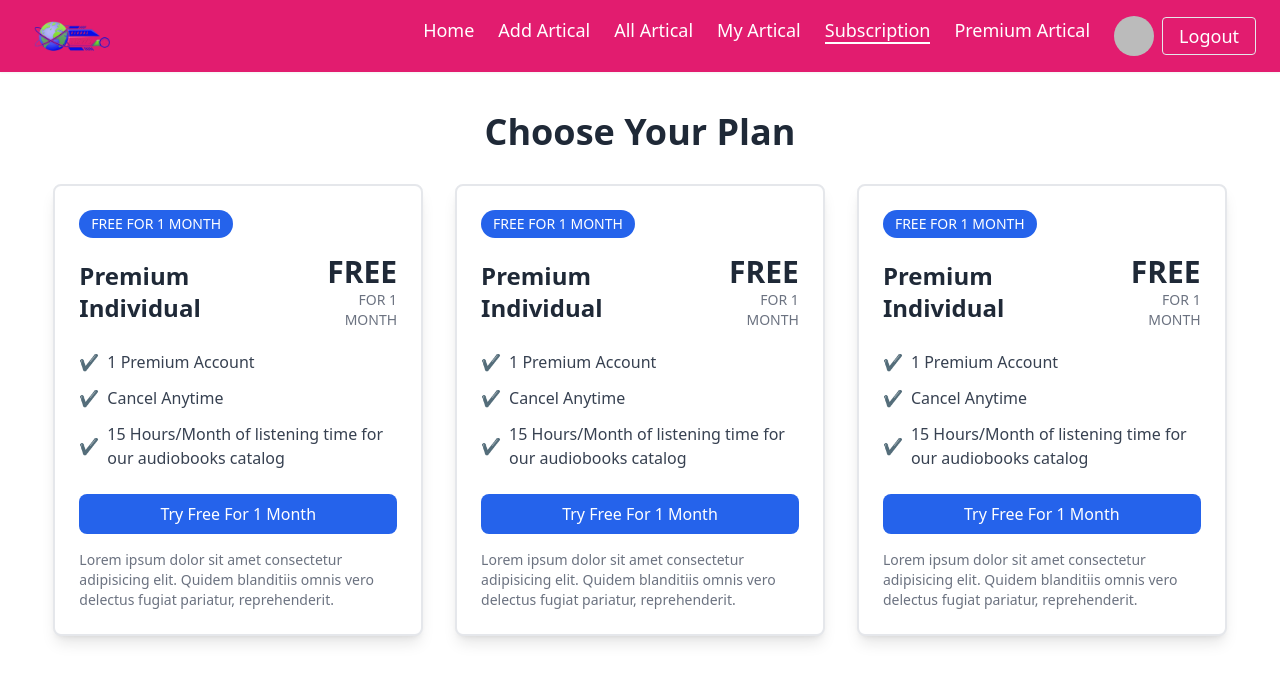
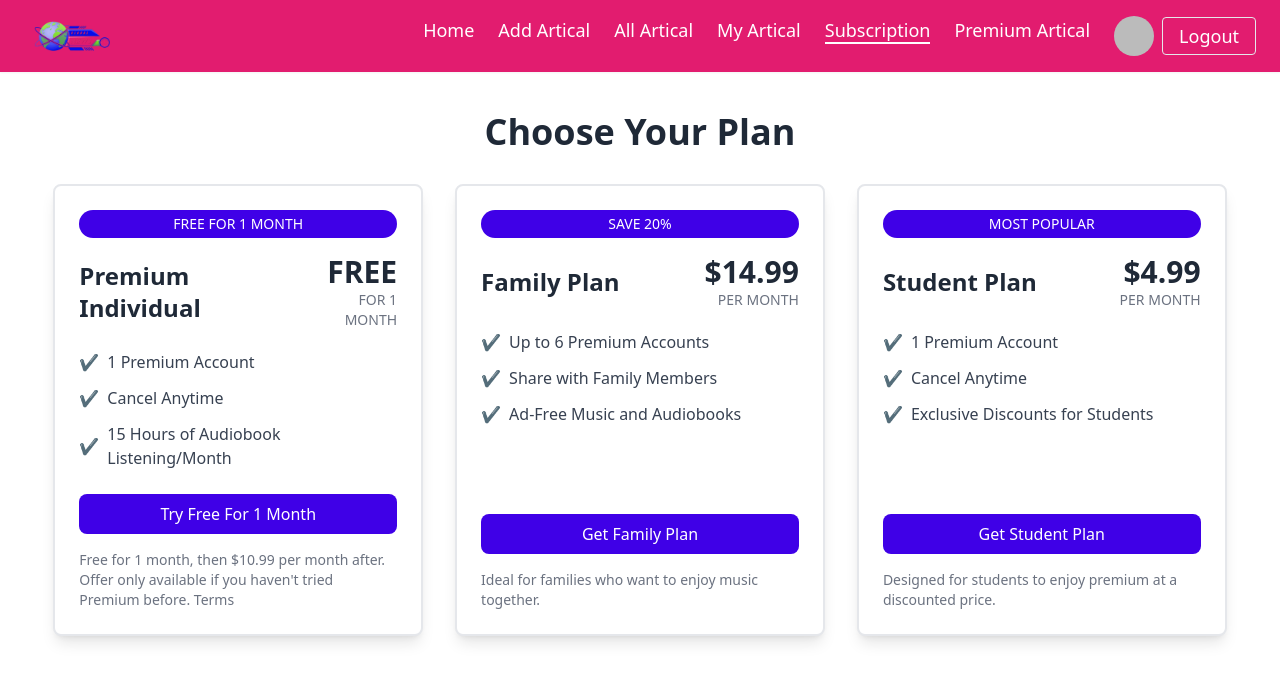
Before and after one commit to programmerrabbanii/news-paper-clients-, a React (Vite) app: page /subscription in a window 1280 px wide. Shown: the top 682 px of the page. Built offline with nearby package versions, Linux system fonts and the light colour scheme; no server answers; sample sign-in values are in the browser's storage.

Commit message:
countup user section here

```diff
--- a/src/components/AllPublishers.jsx
+++ b/src/components/AllPublishers.jsx
@@ -2,7 +2,7 @@ import { useQuery } from "@tanstack/react-query";
 import axios from "axios";
 import React from "react";
 
-const AllPublishers = ({ publishers }) => {
+const AllPublishers = () => {
   const { data, isLoading, error } = useQuery({
     queryKey: ["sliderData"],
     queryFn: async () => {
@@ -11,13 +11,24 @@ const AllPublishers = ({ publishers }) => {
     },
   });
 
+  if (isLoading) {
+    return <div>Loading...</div>;
+  }
+
+  if (error) {
+    return <div>Error: {error.message}</div>;
+  }
+
   return (
     <div className="all-publishers w-full p-5 bg-white shadow-lg rounded-lg">
       <h2 className="text-2xl font-bold mb-4">All Publishers</h2>
       <ul>
-        {data.map((publisher, index) => (
+        {data && data.map((publisher, index) => (
           <li key={index} className="p-3 border-b last:border-none">
-            {publisher}
+            {/* এখানে publisher অবজেক্ট থেকে প্রয়োজনীয় প্রপার্টি রেন্ডার করা হচ্ছে */}
+            <h3 className="font-bold text-lg">{publisher.title}</h3>
+            <p className="text-gray-600">{publisher.description}</p>
+            <span className="text-sm text-gray-400">Views: {publisher.viewCount}</span>
           </li>
         ))}
       </ul>
--- a/src/components/Plans.jsx
+++ b/src/components/Plans.jsx
@@ -20,7 +20,7 @@ const Plans = () => {
             <li>All features included</li>
           </ul>
           <button
-            className="mt-3 px-4 py-2 bg-blue-500 text-white rounded-lg"
+            className="mt-3 px-4 py-2 bg-[#3F00E7] text-white rounded-lg"
             onClick={() => navigate("/subscription")}
           >
             Subscribe Now
--- a/src/components/Statistics.jsx
+++ b/src/components/Statistics.jsx
@@ -1,9 +1,15 @@
-import React from "react";
+import React, { useContext } from "react";
 import CountUp from "react-countup";
+import { AuthContext } from "../auth/AuthProvider";
 
-const Statistics = ({ users }) => {
-  const totalUsers = users.length;
-  const premiumUsers = users.filter((user) => user.isPremium).length;
+const Statistics = () => {
+  const { user } = useContext(AuthContext);
+
+  // চেক করা হচ্ছে user অ্যারে কিনা
+  const totalUsers = Array.isArray(user) ? user.length : 0;
+  const premiumUsers = Array.isArray(user)
+    ? user.filter((user) => user.isPremium).length
+    : 0;
   const normalUsers = totalUsers - premiumUsers;
 
   return (
--- a/src/page/Home.jsx
+++ b/src/page/Home.jsx
@@ -3,7 +3,7 @@ import Slider from '../components/Slider';
 import TrendingArticles from '../components/TrendingArticles';
 // import AllPublishers from '../components/AllPublishers';
 import Plans from '../components/Plans';
-// import Statistics from '../components/Statistics';
+import Statistics from '../components/Statistics';
 // import SubscriptionPage from '../components/SubscriptionPage';
 import Testimonials from '../components/Testimonials';
 import FeaturedArticles from '../components/FeaturedArticles';
@@ -14,7 +14,7 @@ const Home = () => {
            <Slider></Slider>
            <TrendingArticles></TrendingArticles>
            {/* <AllPublishers></AllPublishers> */}
-           {/* <Statistics></Statistics> */}
+           <Statistics></Statistics>
            <Plans></Plans>
            {/* <SubscriptionPage></SubscriptionPage> */}
            <FeaturedArticles></FeaturedArticles>
--- a/src/page/Subscription.jsx
+++ b/src/page/Subscription.jsx
@@ -5,17 +5,11 @@ const Subscription = () => {
     <div className="w-11/12 mx-auto my-10">
       <h1 className="text-4xl font-bold text-center mb-8 text-gray-800">Choose Your Plan</h1>
       <div className="grid grid-cols-1 md:grid-cols-2 lg:grid-cols-3 gap-8">
-        {/* Subscription Card */}
-        {Array.from({ length: 3 }).map((_, index) => (
-          <div
-            key={index}
-            className="border-2 p-6 rounded-lg shadow-lg hover:shadow-2xl transition-all bg-white"
-          >
-            {/* Free Tag */}
-            <button className="bg-blue-600 text-white py-1 px-3 text-sm rounded-full uppercase mb-4">
+        {/* Card 1 */}
+        <div className="border-2 p-6 rounded-lg shadow-lg hover:shadow-2xl transition-all bg-white flex flex-col h-full">
+          <button className="bg-[#3F00E7] text-white py-1 px-3 text-sm rounded-full uppercase mb-4">
             Free for 1 Month
           </button>
-            {/* Title and Price */}
           <div className="flex justify-between items-center mb-5">
             <h2 className="text-2xl font-semibold text-gray-800">Premium Individual</h2>
             <div className="text-right">
@@ -23,8 +17,7 @@ const Subscription = () => {
               <p className="text-gray-500 text-sm">FOR 1 MONTH</p>
             </div>
           </div>
-            {/* Features */}
-            <ul className="mb-6 space-y-3 text-gray-700">
+          <ul className="mb-6 space-y-3 text-gray-700 flex-grow">
             <li className="flex items-center">
               <span className="mr-2 text-blue-600">✔</span> 1 Premium Account
             </li>
@@ -32,20 +25,79 @@ const Subscription = () => {
               <span className="mr-2 text-blue-600">✔</span> Cancel Anytime
             </li>
             <li className="flex items-center">
-                <span className="mr-2 text-blue-600">✔</span> 15 Hours/Month of listening time for our audiobooks catalog
+              <span className="mr-2 text-blue-600">✔</span> 15 Hours of Audiobook Listening/Month
             </li>
           </ul>
-            {/* Try Free Button */}
-            <button className="w-full bg-blue-600 hover:bg-blue-700 text-white py-2 rounded-lg font-medium transition-all">
+          <button className="w-full bg-[#3F00E7] text-white py-2 rounded-lg font-medium transition-all">
             Try Free For 1 Month
           </button>
-            {/* Description */}
           <p className="text-sm text-gray-500 mt-4">
-              Lorem ipsum dolor sit amet consectetur adipisicing elit. Quidem blanditiis omnis vero
-              delectus fugiat pariatur, reprehenderit.
+            Free for 1 month, then $10.99 per month after. Offer only
+            available if you haven't tried Premium before. Terms
           </p>
         </div>
-        ))}
+
+        {/* Card 2 */}
+        <div className="border-2 p-6 rounded-lg shadow-lg hover:shadow-2xl transition-all bg-white flex flex-col h-full">
+          <button className="bg-[#3F00E7] text-white py-1 px-3 text-sm rounded-full uppercase mb-4">
+            Save 20%
+          </button>
+          <div className="flex justify-between items-center mb-5">
+            <h2 className="text-2xl font-semibold text-gray-800">Family Plan</h2>
+            <div className="text-right">
+              <h3 className="text-3xl font-bold text-gray-800">$14.99</h3>
+              <p className="text-gray-500 text-sm">PER MONTH</p>
+            </div>
+          </div>
+          <ul className="mb-6 space-y-3 text-gray-700 flex-grow">
+            <li className="flex items-center">
+              <span className="mr-2 text-green-600">✔</span> Up to 6 Premium Accounts
+            </li>
+            <li className="flex items-center">
+              <span className="mr-2 text-green-600">✔</span> Share with Family Members
+            </li>
+            <li className="flex items-center">
+              <span className="mr-2 text-green-600">✔</span> Ad-Free Music and Audiobooks
+            </li>
+          </ul>
+          <button className="w-full bg-[#3F00E7]  text-white py-2 rounded-lg font-medium transition-all">
+            Get Family Plan
+          </button>
+          <p className="text-sm text-gray-500 mt-4">
+            Ideal for families who want to enjoy music together.
+          </p>
+        </div>
+
+        {/* Card 3 */}
+        <div className="border-2 p-6 rounded-lg shadow-lg hover:shadow-2xl transition-all bg-white flex flex-col h-full">
+          <button className="bg-[#3F00E7] text-white py-1 px-3 text-sm rounded-full uppercase mb-4">
+            Most Popular
+          </button>
+          <div className="flex justify-between items-center mb-5">
+            <h2 className="text-2xl font-semibold text-gray-800">Student Plan</h2>
+            <div className="text-right">
+              <h3 className="text-3xl font-bold text-gray-800">$4.99</h3>
+              <p className="text-gray-500 text-sm">PER MONTH</p>
+            </div>
+          </div>
+          <ul className="mb-6 space-y-3 text-gray-700 flex-grow">
+            <li className="flex items-center">
+              <span className="mr-2 text-red-600">✔</span> 1 Premium Account
+            </li>
+            <li className="flex items-center">
+              <span className="mr-2 text-red-600">✔</span> Cancel Anytime
+            </li>
+            <li className="flex items-center">
+              <span className="mr-2 text-red-600">✔</span> Exclusive Discounts for Students
+            </li>
+          </ul>
+          <button className="w-full bg-[#3F00E7]  text-white py-2 rounded-lg font-medium transition-all">
+            Get Student Plan
+          </button>
+          <p className="text-sm text-gray-500 mt-4">
+            Designed for students to enjoy premium at a discounted price.
+          </p>
+        </div>
       </div>
     </div>
   );
```
Lines whose indentation alone changed are shown as unchanged.
